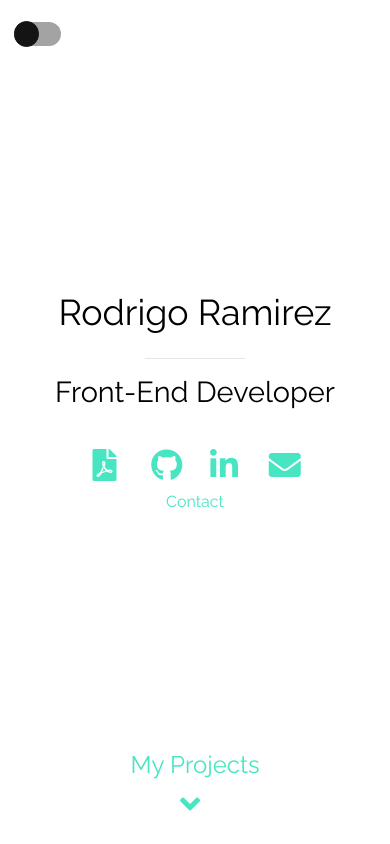
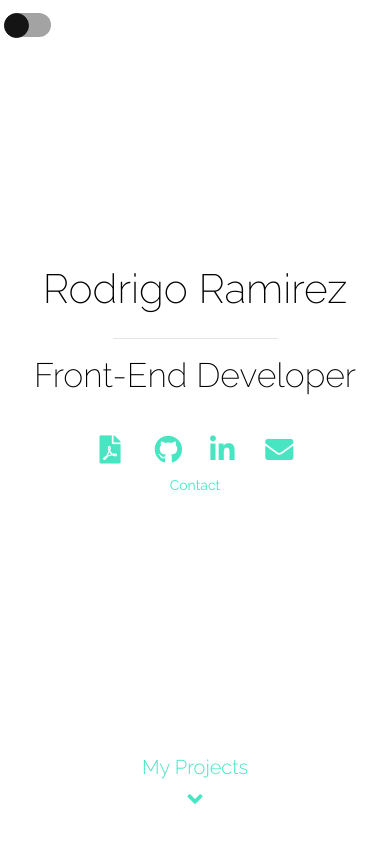
Before and after one commit to 8rb/Portfolio, a React (Create React App) app: page /#/ in a window 390 px wide. Built offline with nearby package versions, Linux system fonts and the light colour scheme.

Commit message:
🎨 Responsive Fonts
Responsive fonts, images, logos

```diff
--- a/public/index.html
+++ b/public/index.html
@@ -7,7 +7,8 @@
     <meta name="viewport" content="width=device-width, initial-scale=1" />
     <meta name="theme-color" content="#000000" />
     <link href="https://use.fontawesome.com/releases/v5.0.6/css/all.css" rel="stylesheet">
-    <link href="https://fonts.googleapis.com/css2?family=Raleway&display=swap" rel="stylesheet">
+    <link rel="preconnect" href="https://fonts.gstatic.com">
+    <link href="https://fonts.googleapis.com/css2?family=Raleway:ital,wght@0,100;0,200;0,300;0,400;0,500;0,600;0,700;0,800;0,900;1,100;1,200;1,300;1,400;1,500;1,600;1,700;1,800;1,900&display=swap" rel="stylesheet">
     <meta
       name="description"
       content="Web Development Portfolio of Rodrigo Ramirez"
--- a/src/App.scss
+++ b/src/App.scss
@@ -59,7 +59,7 @@ html {
 }
 
 .toggle-height {
-    height: 8vh;
+    height: 6vh;
 }
 
 .home-height {
@@ -67,7 +67,15 @@ html {
 }
 
 .myprojects-height {
-    height: 12vh;
+    height: 14vh;
+}
+
+.auto-height {
+    height: 100%;
+}
+
+.auto-width {
+    width: 100%;
 }
 
 .centered-text {
@@ -80,10 +88,13 @@ html {
 }
 
 .logo {
-    height: 80%;
-    width: 80%;
-    max-width: 200px;
-    max-height: 200px;
+    height: 12vw;
+    width: 12vw;
+    min-width: 120px;
+    min-height: 120px;
+    // max-width: 100px;
+    // max-height: 100px;
+    border-radius: 100px;
 }
 
 .project-text {
@@ -91,37 +102,58 @@ html {
 }
 
 h1 {
-    font-size:calc(30px + 1.5vw);
+    font-size:calc(35px + 1.5vw);
+    font-weight: 200;
 }
 
 h2 {
-    font-size:calc(25px + 1vw);
+    font-size:calc(30px + 1vw);
+    font-weight: 200;
 }
 
 h3 {
-    font-size: 150%;
+    font-size:calc(18px + 0.5vw);
+    font-weight: 300;
 }
 
 h4 {
-    font-size: 100%;
+    font-size:calc(25px + 0.2vw);
+    font-weight: 400;
+}
+
+.contact-text {
+    font-size:calc(12px + 0.5vw);
+    color: $primary;
+    font-weight: 400;
+}
+
+
+p {
+    font-size:calc(14px + 0.4vw);
+    font-weight: 300;
+}
+
+.homeIcon {
+    font-size:calc(25px + 0.8vw);
     color: $primary;
 }
 
-.pokeball {
-    width: 150px;
-    height: 150px;
+.homeIcon:hover {
+    color: $secondary;
 }
 
-.roundedLogo {
-    width: 150px;
-    height: 150px;
-    border-radius: 20px;
+.nav-link {
+    width: 100%;
 }
 
-.homeIcon {
+.homeArrow {
+    width: auto;
     color: $primary;
+    font-size:calc(10px + 0.5vw);
+    font-weight: 100;
 }
-.homeIcon:hover {
+
+.homeArrow:hover {
     color: $secondary;
 }
 
@@ -164,7 +196,7 @@ $on-state: 		$tertiary;
 
 .switch{
     // margin-top: 1rem; //me
-    margin-left: 1.8rem; //me
+    margin-left: calc(15px + 1vw); //me
 	position: relative;
 	width: 1.3rem;
 	height: 1.5rem;
--- a/src/components/ContactComponent.js
+++ b/src/components/ContactComponent.js
@@ -1,5 +1,7 @@
 import React, { Component } from 'react';
 import Pdf from '../Documents/Rodrigo Ramirez Resume 2020.pdf';
+import Row from 'react-bootstrap/Row';
+import Col from 'react-bootstrap/Col';
 
 class Contact extends Component {
     constructor(props) {
@@ -32,10 +34,9 @@ class Contact extends Component {
 
     render() {
         return (
-          <div className="container">
-            <div className="row justify-content-center align-items-center">
-                <div className="col-auto col-sm-auto">
-                    <div className="row mt-2">
+            <Row className="justify-content-center align-items-center mt-4">
+                <Col xs="auto">
+                    <Row className="mt-2">
                         <a onMouseEnter={this.toggleResume} onMouseLeave={this.toggleResume} className="col-3" href={Pdf} target ="_blank" rel="noopener noreferrer">
                             <i className="homeIcon fas fa-file-pdf fa-2x"></i>
                         </a>
@@ -48,38 +49,36 @@ class Contact extends Component {
                         <a onMouseEnter={this.toggleEmail} onMouseLeave={this.toggleEmail} className="col-3" href="mailto:rodrigo8rb@hotmail.com">
                             <i className="homeIcon fas fa-envelope fa-2x"></i>
                         </a>
-                    </div>
-                    <div className="row justify-content-center mt-2">
+                    </Row>
+                    <Row className="justify-content-center mt-2">
                         { this.state.showResume &&
-                            <div className="col-auto">
-                                <h4>Resume</h4>
-                            </div>
+                            <Col xs="auto">
+                                <p className="contact-text">Resume</p>
+                            </Col>
                         }
                         { this.state.showGithub &&
-                            <div className="col-auto">
-                                <h4>GitHub</h4>
-                            </div>
+                            <Col xs="auto">
+                                <p className="contact-text">GitHub</p>
+                            </Col>
                         }
                         { this.state.showLinkedin &&
-                            <div className="col-auto">
-                                <h4>LinkedIn</h4>
-                            </div>
+                            <Col xs="auto">
+                                <p className="contact-text">LinkedIn</p>
+                            </Col>
                         }
                         { this.state.showEmail &&
-                            <div className="col-auto">
-                                <h4>Email Me</h4>
-                            </div>
+                            <Col xs="auto">
+                                <p className="contact-text">Email Me</p>
+                            </Col>
                         }
                         { !this.state.showResume && !this.state.showGithub && !this.state.showLinkedin && !this.state.showEmail &&
-                            <div className="col-auto">
-                                <h4>{'Contact'}</h4>
-                            </div>
+                            <Col xs="auto">
+                                <p className="contact-text">{'Contact'}</p>
+                            </Col>
                         }
-                    </div>
-                </div>
-            </div>
-
-          </div>
+                    </Row>
+                </Col>
+            </Row>
         );
     }
 }
--- a/src/components/HomeComponent.js
+++ b/src/components/HomeComponent.js
@@ -7,18 +7,18 @@ import Col from 'react-bootstrap/Col';
 
 function HomeFooter() {
     return(
-        <Row className="justify-content-center myprojects-height">
-            <Col xs="auto" className="justify-content-center myprojects-height">
-                <Link className="nav-link" to="/projects">
-                    <div className="homeIcon">
+        <Row className="myprojects-height align-items-center">
+            <Col xs={12} className="justify-content-center">
+                <Link className="nav-link auto-height" to="/projects">
+                    <div className="homeArrow">
                         <Row className="justify-content-center">
-                            <Col>
-                                <h3 className="row">My Projects</h3>
+                            <Col xs="auto">
+                                <h3>My Projects</h3>
                             </Col>
                         </Row>
                         <Row className="justify-content-center">
                             <Col xs="auto">
-                                <span className="row fas fa-angle-down fa-2x"></span>
+                                <span className="fas fa-angle-down fa-2x"></span>
                             </Col>
                         </Row>
                     </div>
@@ -32,21 +32,21 @@ function Home() {
     return(
         <div className="home">
             <Row className="align-items-center toggle-height">
-                <Col>
+                <Col xs={12}>
                     <Row>
                         <Toggle/>
                     </Row>
                 </Col>
             </Row>
             <Row className="align-items-center home-height">
-                <Col>
+                <Col xs={12}>
                     <Row className="justify-content-center">
                         <Col xs={12}>
                             <h1 className="centered-text">Rodrigo Ramirez</h1>
                         </Col>
                     </Row>
                     <Row className="justify-content-center">
-                        <Col xs={4}>
+                        <Col xs={6} sm={10} md={4} lg={4}>
                             <hr></hr>
                         </Col>
                     </Row>
@@ -55,9 +55,7 @@ function Home() {
                             <h2 className="centered-text">Front-End Developer</h2>
                         </Col>
                     </Row>
-                    <div className="row mt-4">
-                        <Contact/>
-                    </div>
+                    <Contact/>
                 </Col>
             </Row>
             <HomeFooter></HomeFooter>
--- a/src/json/projects.js
+++ b/src/json/projects.js
@@ -6,7 +6,8 @@ export const projects = [
         "github_link": "https://github.com/8rb/PokeApp",
         "deployed_link": "https://pokeapp.onrender.com/",
         "img": require("../images/pokeffective.png"),
-        "img_classname": "pokeball logo iconCool"
+        "img_classname": "logo iconCool",
+        "row_classname": "align-items-center justify-content-center pt-0 pt-sm-4 pb-0 pb-sm-4"
     },
     {
         "id": 2,
@@ -15,7 +16,8 @@ export const projects = [
         "github_link": "https://github.com/8rb/FinanciApp-FrontEnd",
         "deployed_link": "https://financeeapp.onrender.com",
         "img": require("../images/FinanceeApp.png"),
-        "img_classname": "roundedLogo rounded-circle logo iconCool"
+        "img_classname": "logo iconCool",
+        "row_classname": "align-items-center justify-content-center pt-0 pt-sm-4 pb-0 pb-sm-4"
     },
     {
         "id": 3,
@@ -24,7 +26,8 @@ export const projects = [
         "github_link": "https://github.com/8rb/interlab-webapps",
         "deployed_link": "https://interlab.onrender.com/#/",
         "img": require("../images/interlab.png"),
-        "img_classname": "roundedLogo rounded-circle logo iconCool"
+        "img_classname": "logo iconCool",
+        "row_classname": "align-items-center justify-content-center pt-0 pt-sm-4"
     },
 
         // {
```
Also changed, not shown: src/components/ProjectsComponent.js (+27 -26 lines).
